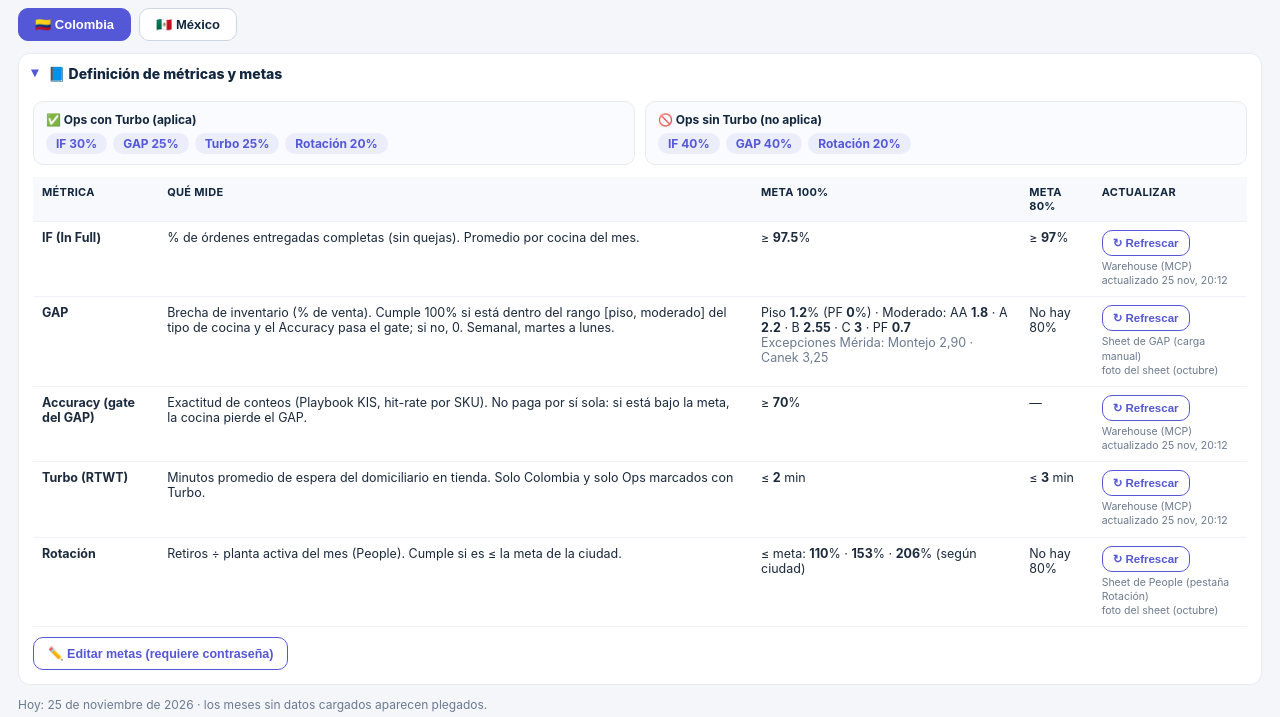
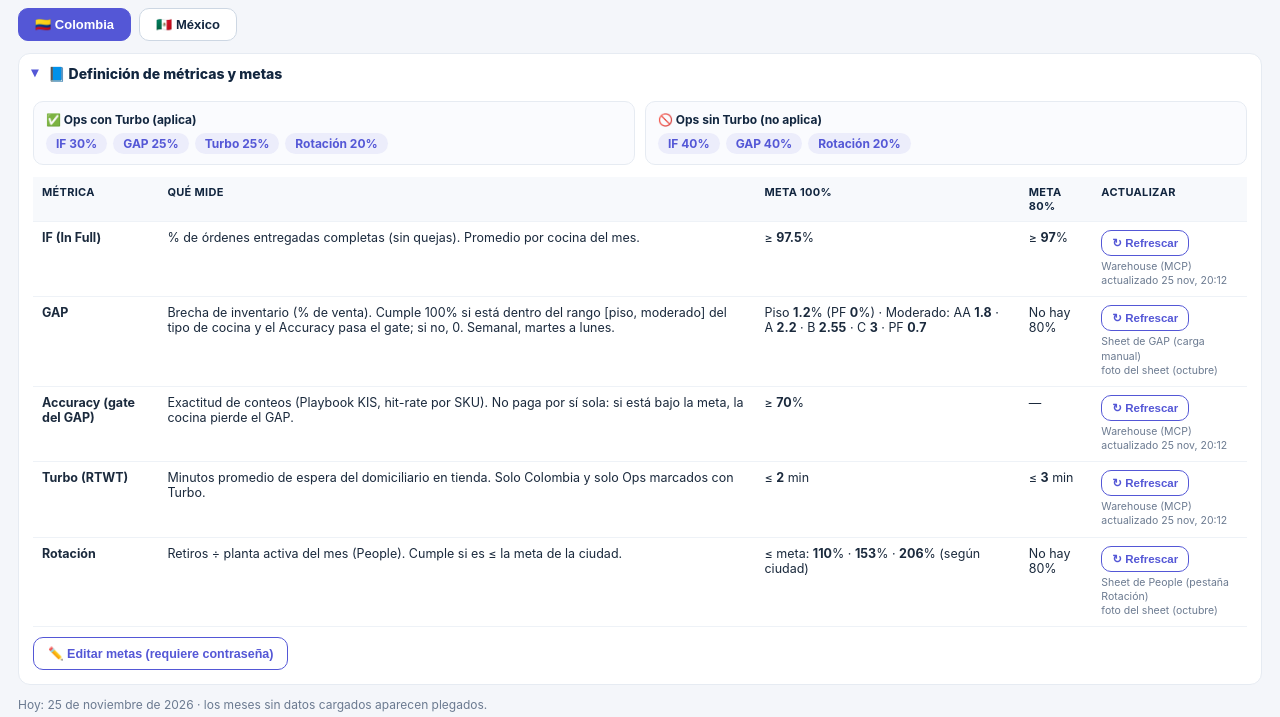
Before and after one commit to melaniebeezzy-fdgy/onepager, a website: page bonos-ops.html in a window 1280 px wide. Shown: the part 54-771 px from the top of the page. Drawn offline with Linux system fonts and the light colour scheme.

Commit message:
Bono Ops: nota de excepciones Merida solo en Mexico

```diff
--- a/bonos-ops.html
+++ b/bonos-ops.html
@@ -299,7 +299,7 @@ function defs(){
   var gm=CFG.gap.mod;
   var rows=[
    ['IF (In Full)','% de órdenes entregadas completas (sin quejas). Promedio por cocina del mes.','≥ '+inp('if.t100',CFG['if'].t100)+'%','≥ '+inp('if.t80',CFG['if'].t80)+'%'],
-   ['GAP','Brecha de inventario (% de venta). Cumple 100% si está dentro del rango [piso, moderado] del tipo de cocina y el Accuracy pasa el gate; si no, 0. Semanal, martes a lunes.','Piso '+inp('gap.min',CFG.gap.min)+'% (PF '+inp('gap.minPF',CFG.gap.minPF)+'%) · Moderado: AA '+inp('gap.mod.AA',gm.AA)+' · A '+inp('gap.mod.A',gm.A)+' · B '+inp('gap.mod.B',gm.B)+' · C '+inp('gap.mod.C',gm.C)+' · PF '+inp('gap.mod.PF',gm.PF)+'<br><span style="color:var(--muted)">Excepciones Mérida: Montejo 2,90 · Canek 3,25</span>','No hay 80%'],
+   ['GAP','Brecha de inventario (% de venta). Cumple 100% si está dentro del rango [piso, moderado] del tipo de cocina y el Accuracy pasa el gate; si no, 0. Semanal, martes a lunes.','Piso '+inp('gap.min',CFG.gap.min)+'% (PF '+inp('gap.minPF',CFG.gap.minPF)+'%) · Moderado: AA '+inp('gap.mod.AA',gm.AA)+' · A '+inp('gap.mod.A',gm.A)+' · B '+inp('gap.mod.B',gm.B)+' · C '+inp('gap.mod.C',gm.C)+' · PF '+inp('gap.mod.PF',gm.PF)+''+(isCol?'':'<br><span style="color:var(--muted)">Excepciones Mérida: Montejo 2,90 · Canek 3,25</span>'),'No hay 80%'],
    ['Accuracy (gate del GAP)','Exactitud de conteos (Playbook KIS, hit-rate por SKU). No paga por sí sola: si está bajo la meta, la cocina pierde el GAP.','≥ '+inp('acc',CFG.acc,'1')+'%','—'],
    ['Turbo (RTWT)','Minutos promedio de espera del domiciliario en tienda. Solo Colombia y solo Ops marcados con Turbo.','≤ '+inp('tb.t100',CFG.tb.t100)+' min','≤ '+inp('tb.t80',CFG.tb.t80)+' min'],
    ['Rotación','Retiros ÷ planta activa del mes (People). Cumple si es ≤ la meta de la ciudad.','≤ meta: '+inp('rot.110',CFG.rot['110'],'1')+'% · '+inp('rot.153',CFG.rot['153'],'1')+'% · '+inp('rot.206',CFG.rot['206'],'1')+'% (según ciudad)','No hay 80%']
```
